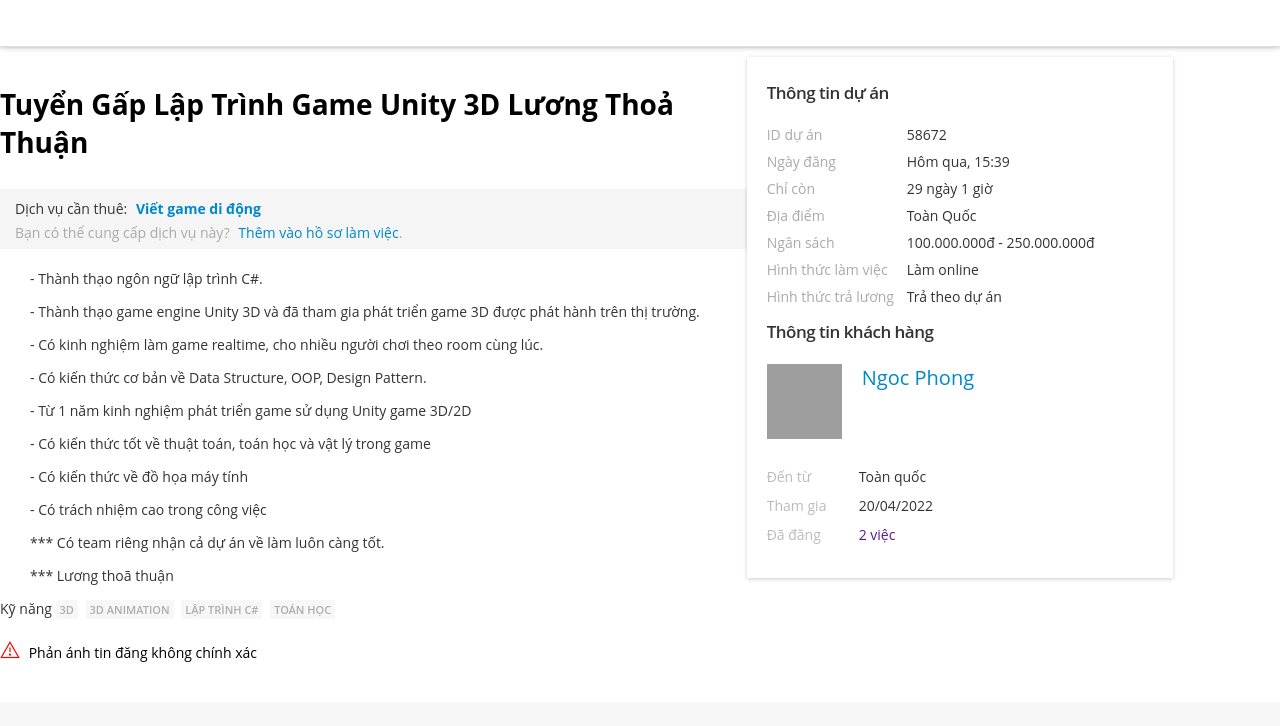
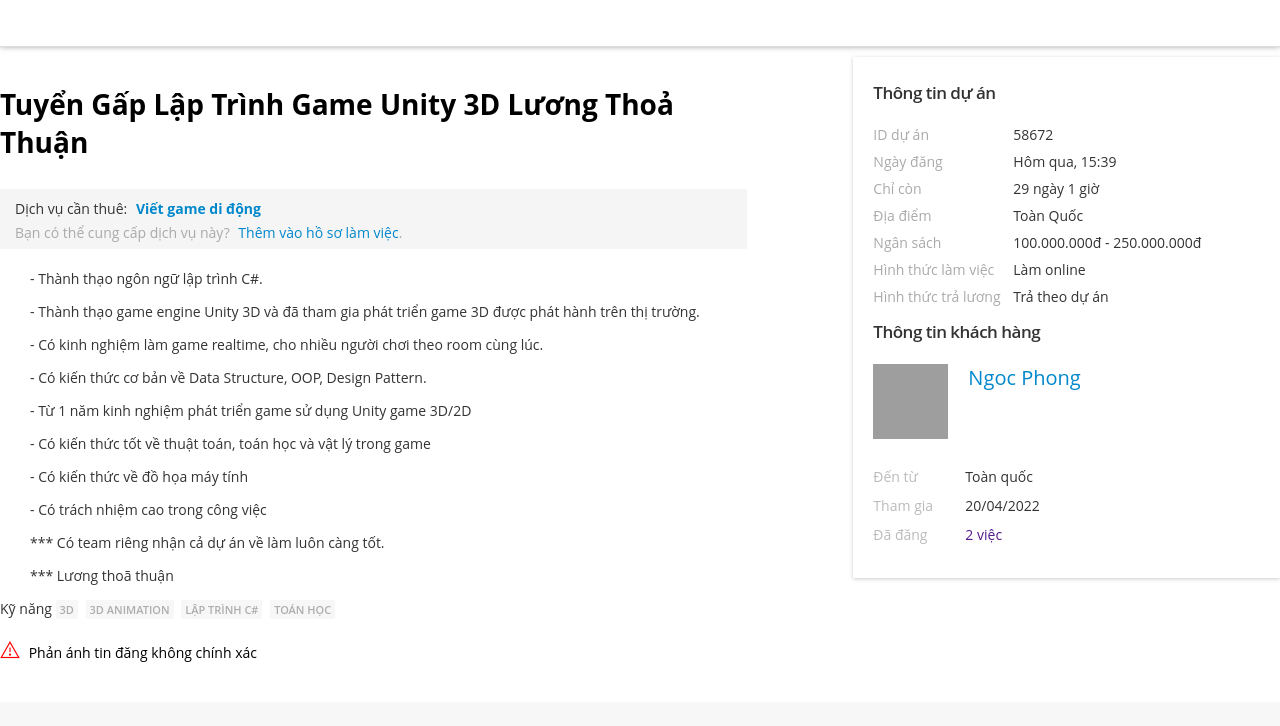
Before and after one commit to huyennhat-dev/task1, a plain HTML site: page index.html in a window 1280 px wide. Shown: the part 44-770 px from the top of the page. Drawn offline with Linux system fonts and the light colour scheme; grey boxes are pictures that could not be loaded.

Commit message:
Update index.html

```diff
--- a/index.html
+++ b/index.html
@@ -19,7 +19,7 @@
     </header>
     <div class="grid wide">
         <div class="main ">
-            <div class="row m-none .j-space-between">
+            <div class="row m-none j-space-between">
                 <div class=" job l-7">
                     <div class="job-title">
                         <p>Tuyển Gấp Lập Trình Game Unity 3D Lương Thoả Thuận</p>
```
